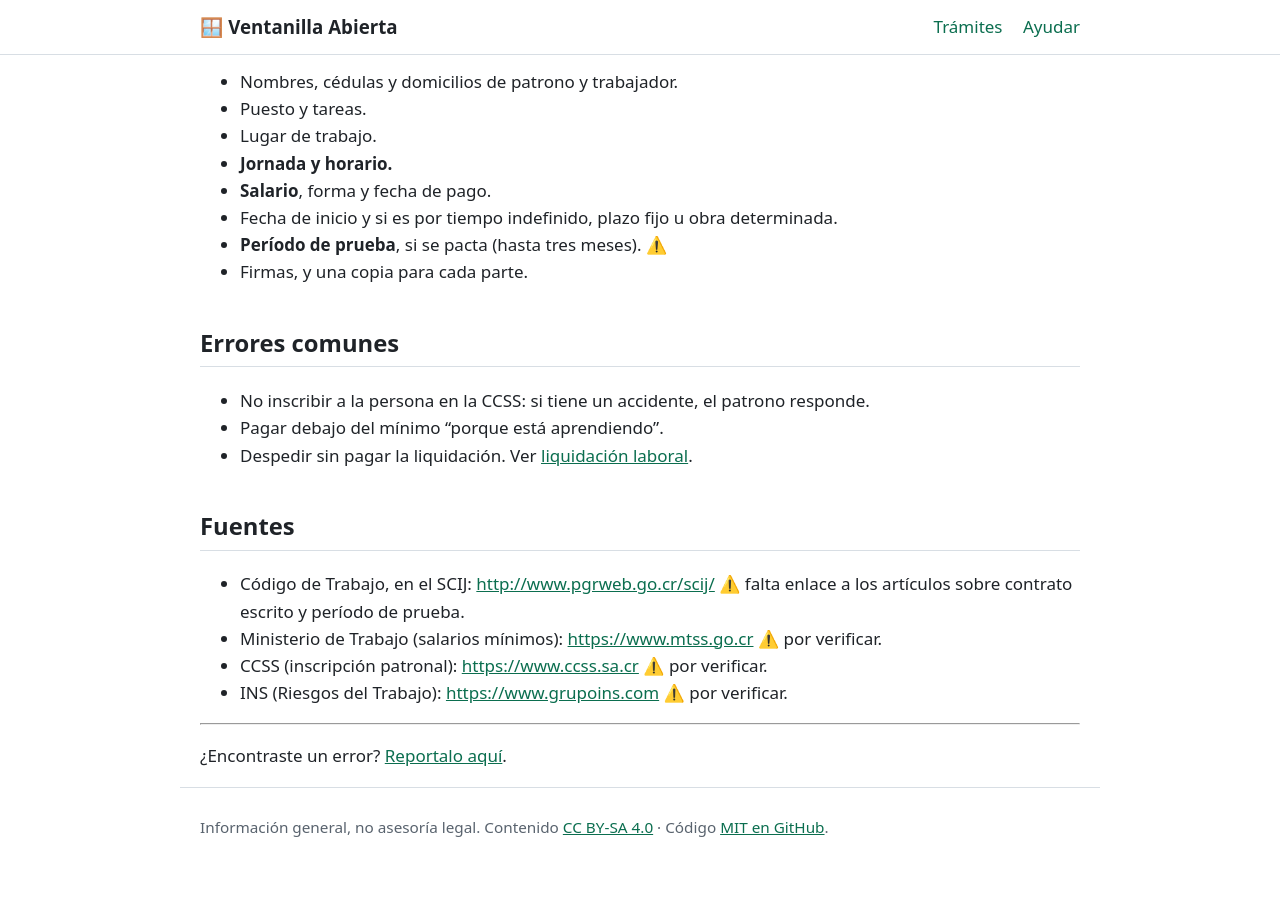
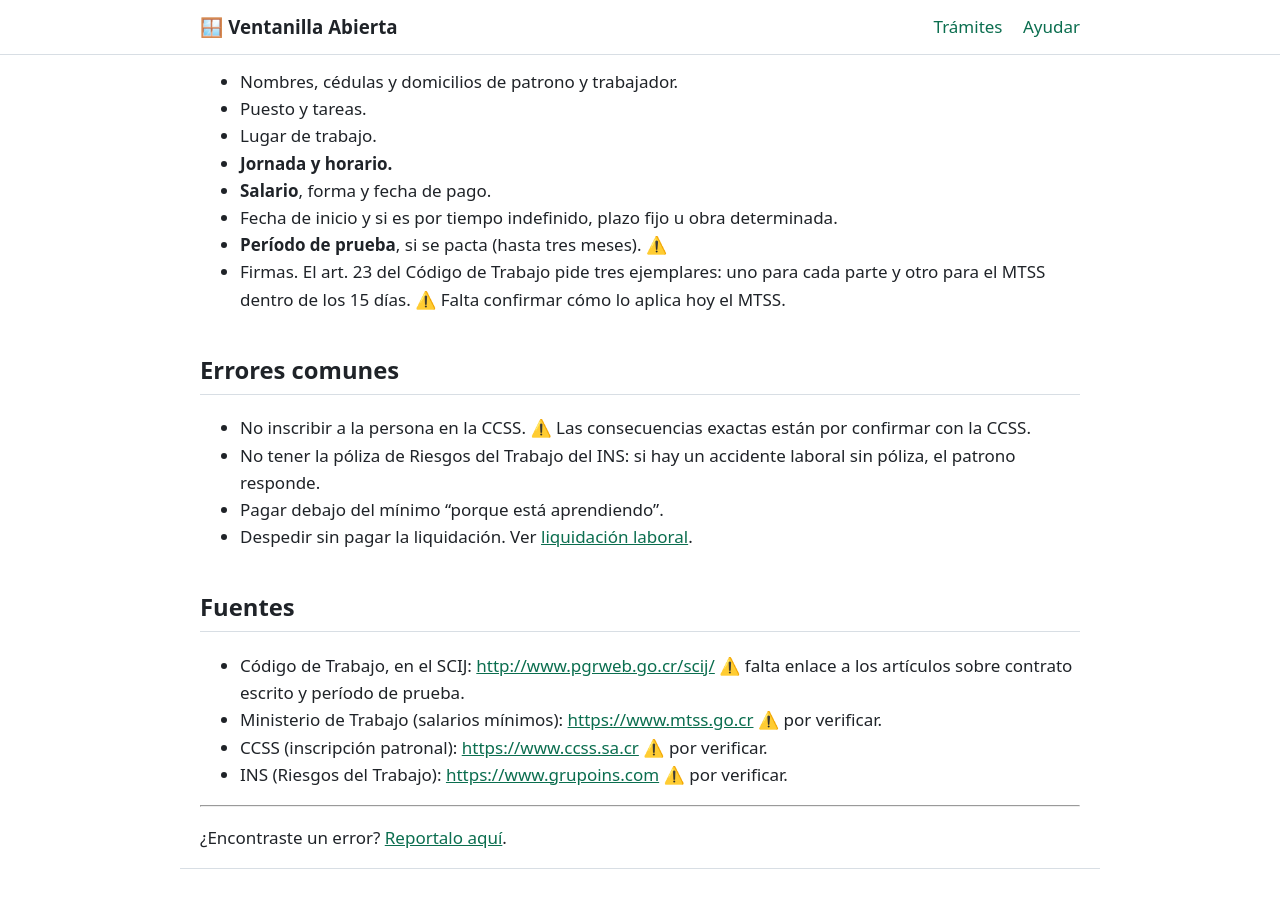
Before and after one commit to axelfj/ventanilla-abierta, a Jekyll site: the page built from tramites/costa-rica/trabajo/contratar-empleados.md, in a window 1280 px wide and 900 px high, scrolled down 791 px. Built offline with Jekyll 4.4.1, drawn with Linux system fonts in a browser that asks for light colours; our own code applies the rules of GitHub Pages for plain Markdown files.

Commit message:
Auditoría: tramos de renta 2026, cesantía con renuncia justificada y precisiones laborales
Co-Authored-By: Claude Opus 5.5 (1M context) <noreply@anthropic.com>
Claude-Session: https://claude.ai/code/session_018XfgRfXjcaVWgAstdZEbTq

```diff
--- a/tramites/costa-rica/trabajo/contratar-empleados.md
+++ b/tramites/costa-rica/trabajo/contratar-empleados.md
@@ -33,10 +33,11 @@ Llamar "servicio" a lo que en realidad es empleo no te libra de las obligaciones
 - **Salario**, forma y fecha de pago.
 - Fecha de inicio y si es por tiempo indefinido, plazo fijo u obra determinada.
 - **Período de prueba**, si se pacta (hasta tres meses). ⚠️
-- Firmas, y una copia para cada parte.
+- Firmas. El art. 23 del Código de Trabajo pide tres ejemplares: uno para cada parte y otro para el MTSS dentro de los 15 días. ⚠️ Falta confirmar cómo lo aplica hoy el MTSS.
 
 ## Errores comunes
-- No inscribir a la persona en la CCSS: si tiene un accidente, el patrono responde.
+- No inscribir a la persona en la CCSS. ⚠️ Las consecuencias exactas están por confirmar con la CCSS.
+- No tener la póliza de Riesgos del Trabajo del INS: si hay un accidente laboral sin póliza, el patrono responde.
 - Pagar debajo del mínimo "porque está aprendiendo".
 - Despedir sin pagar la liquidación. Ver [liquidación laboral](liquidacion-laboral.md).
 
```
Also changed, not shown: tramites/costa-rica/trabajo/liquidacion-laboral.md (+4 -3 lines), tramites/costa-rica/trabajo/salario-y-hacienda.md (+2 -2 lines), tramites/costa-rica/trabajo/vacaciones.md (+2 -2 lines).
